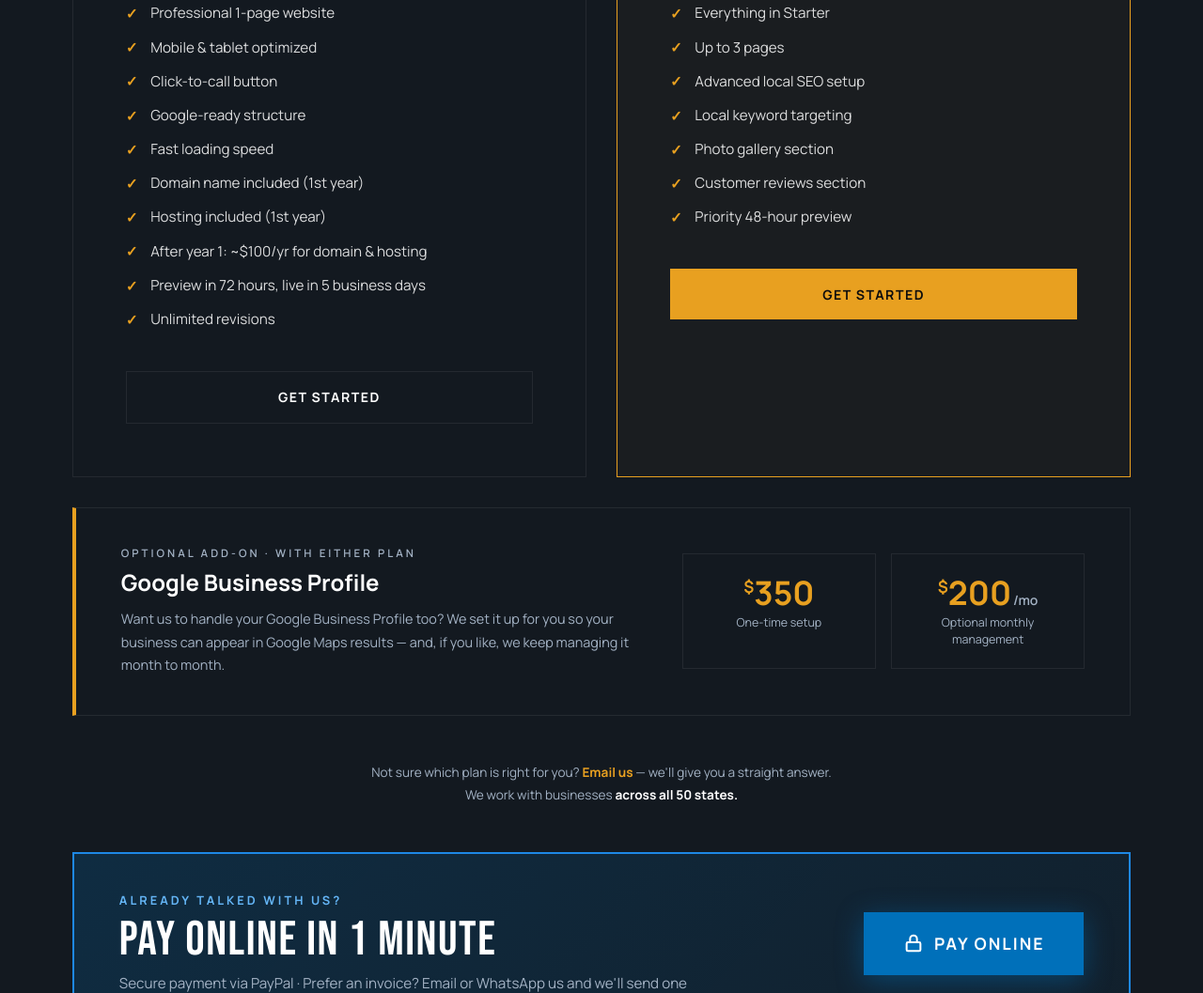
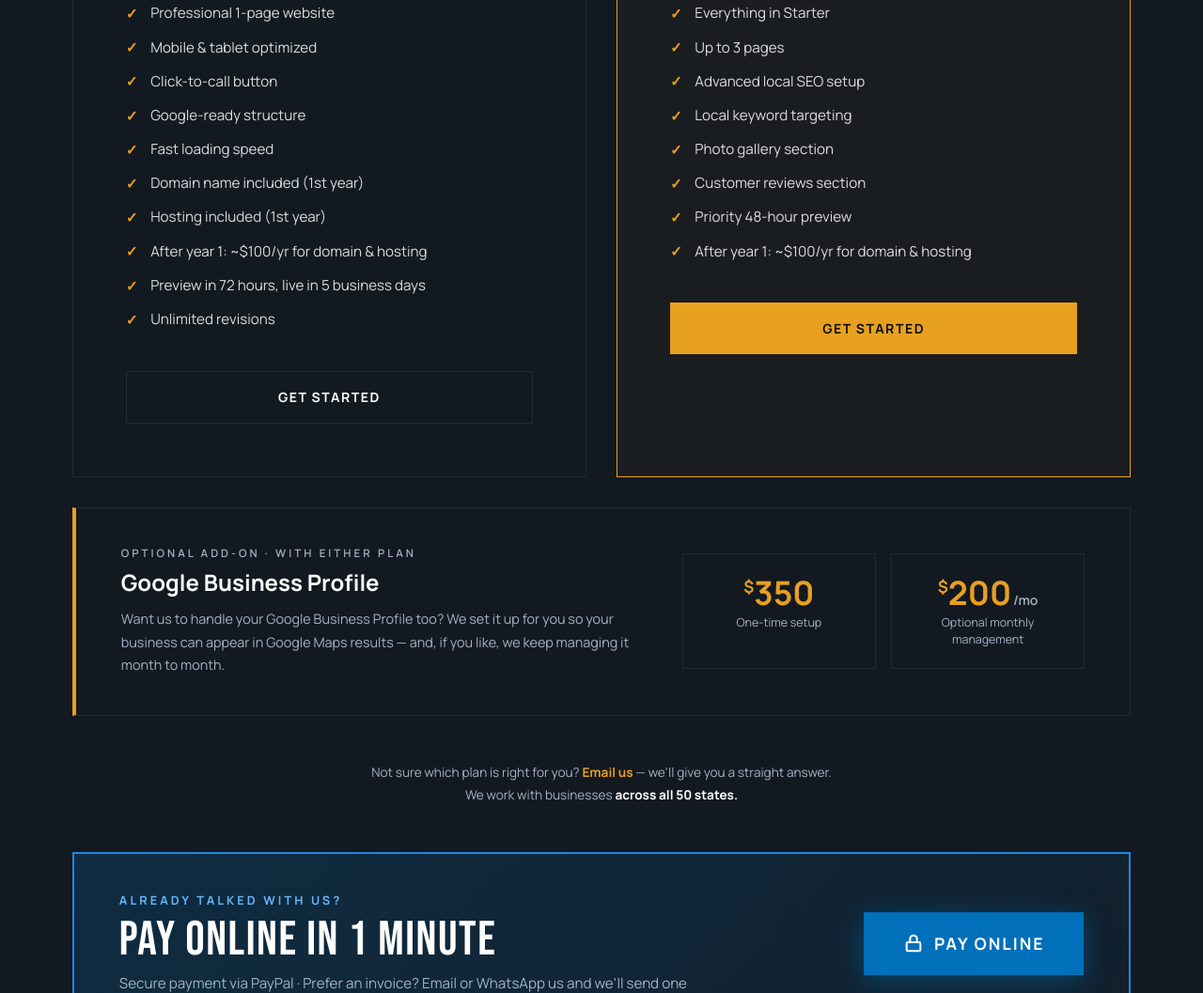
Before and after one commit to zaokret-dev/1pageonly, a plain HTML site: page index.html in a window 1280 px wide. Shown: the part 6240-7297 px from the top of the page at 94% size. Drawn offline with Linux system fonts and the light colour scheme.

Commit message:
Show domain and hosting renewal cost on the Pro plan too

```diff
--- a/index.html
+++ b/index.html
@@ -993,6 +993,7 @@
         <li>Photo gallery section</li>
         <li>Customer reviews section</li>
         <li>Priority 48-hour preview</li>
+        <li>After year 1: ~$100/yr for domain &amp; hosting</li>
       </ul>
       <a href="#cta-bottom" class="price-btn solid">Get Started</a>
     </div>
```
Also changed, not shown: websites-for-carpenters/index.html (+1 -0 lines), websites-for-electricians/index.html (+1 -0 lines), websites-for-handymen/index.html (+1 -0 lines), websites-for-hvac-contractors/index.html (+1 -0 lines), websites-for-painters/index.html (+1 -0 lines), websites-for-plumbers/index.html (+1 -0 lines), websites-for-remodelers/index.html (+1 -0 lines), websites-for-roofers/index.html (+1 -0 lines).
